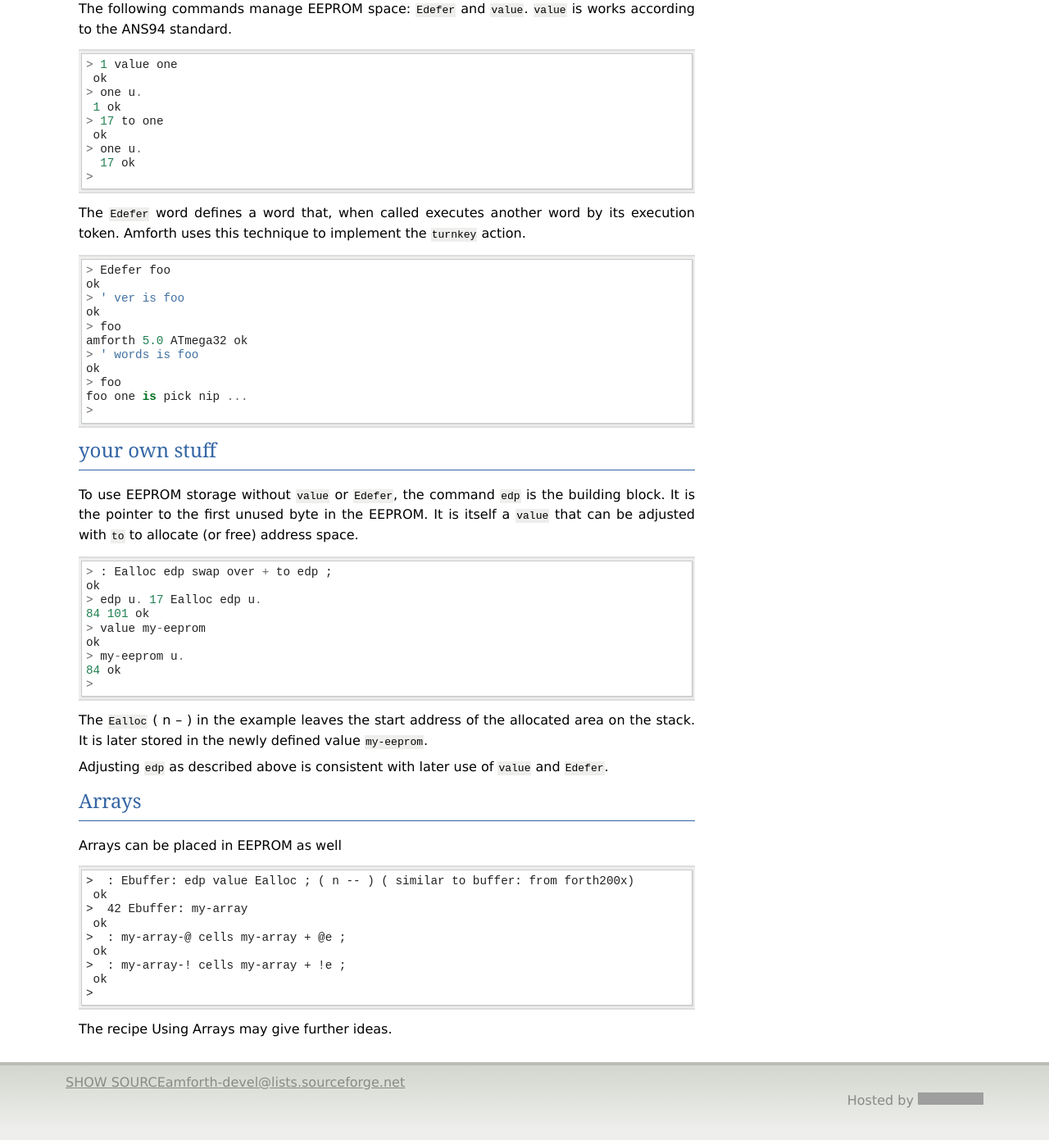
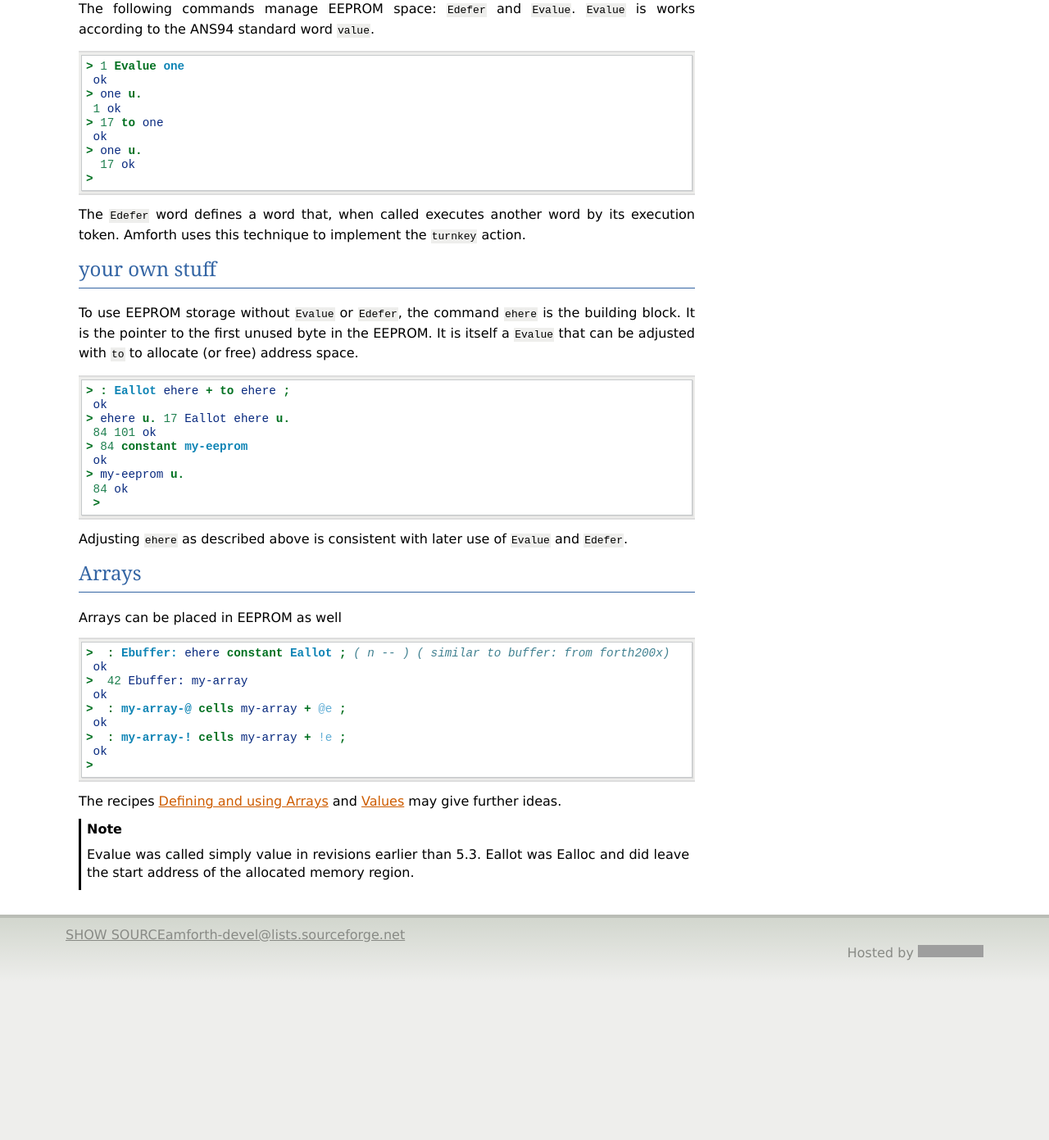
Before and after one commit to wexi/amforth-shadow, a Sphinx documentation site: the page built from doc/source/TG/recipes/EEPROM.rst, in a window 1280 px wide and 1400 px high, scrolled down 722 px. Shown: the top 1391 px of the window at 82% size. Built offline with Sphinx 7.4.7, drawn with Linux system fonts in a browser that asks for light colours; pages that are not in the unit, such as notebooks, are missing from menus; after the commit the page ends 1942 px from its top, so only the background shows below that; some of the changed text lies outside the part shown; grey boxes are pictures that could not be loaded.

Commit message:
edp is now ehere.
git-svn-id: svn://svn.code.sf.net/p/amforth/code/trunk@1533 fd1c0b69-5d68-47f5-910c-86182ebb6ecd

```diff
--- a/doc/source/TG/Architecture.rst
+++ b/doc/source/TG/Architecture.rst
@@ -687,7 +687,7 @@ EEPROM use the Edefer definition word. The standard
 word IS is used to put a new XT into it.
 
 Low level space management is done through the the
-EDP variable. This is not a forth value but a EEPROM
+EHERE variable. This is not a forth value but a EEPROM
 based variable. To read the current value an
 :command:`@e` operation must be used, changes are written
 back with :command:`!e`. It contains the highest EEPROM address
--- a/doc/source/TG/Implementation.rst
+++ b/doc/source/TG/Implementation.rst
@@ -70,8 +70,8 @@ initialize its content with 0:
 .. code-block:: forth
 
    : wordlist ( -- wid )
-       edp 0 over !e
-       dup cell+ to edp ;
+       ehere 0 over !e
+       dup cell+ to ehere ;
 
 This ``wid`` is used to create new entries. The basic procedure to do it
 is :command:`create`:
--- a/doc/source/TG/recipes/EEPROM.rst
+++ b/doc/source/TG/recipes/EEPROM.rst
@@ -30,92 +30,95 @@ cells to read and write data. There is no byte-level access.
   64 82 !e
 
 Amforth uses EEPROM internally already. To keep track of the
-free memory area the command ``edp`` gives the
+free memory area the command ``ehere`` gives the
 first free EEPROM address.
 
-::
+.. code-block:: forth
 
- > edp u.
-  82 ok
- >
+   > ehere u.
+    82 ok
+   >
 
 The following commands manage EEPROM space: ``Edefer``
-and ``value``. ``value`` is works according
-to the ANS94 standard.
+and ``Evalue``. ``Evalue`` is works according
+to the ANS94 standard word ``value``.
 
-::
+.. code-block:: forth
 
- > 1 value one
-  ok
- > one u.
-  1 ok
- > 17 to one
-  ok
- > one u.
-   17 ok
- >
+    > 1 Evalue one
+     ok
+    > one u.
+     1 ok
+    > 17 to one
+     ok
+    > one u.
+      17 ok
+    >
 
 The ``Edefer`` word defines a word that, when called
 executes another word by its execution token. Amforth uses this technique
 to implement the ``turnkey`` action.
 
-::
+.. code-block: forth
 
- > Edefer foo
- ok
- > ' ver is foo
- ok
- > foo
- amforth 5.0 ATmega32 ok
- > ' words is foo
- ok
- > foo
- foo one is pick nip ...
- >
+    > Edefer foo
+     ok
+    > ' ver is foo
+     ok
+    > foo
+     amforth 5.3 ATmega32 ok
+    > ' words is foo
+     ok
+    > foo
+     foo is pick nip ...
+    >
 
 your own stuff
 --------------
 
-To use EEPROM storage without ``value`` or
-``Edefer``, the command ``edp`` is the
-building block. It is the pointer to the first unused byte in the EEPROM.
-It is itself a ``value`` that can be adjusted with
-``to`` to allocate (or free) address space.
+To use EEPROM storage without ``Evalue`` or
+``Edefer``, the command ``ehere`` is the
+building block. It is the pointer to the first unused
+byte in the EEPROM. It is itself a ``Evalue`` that can
+be adjusted with ``to`` to allocate (or free) address
+space.
 
-::
+.. code-block:: forth
 
- > : Ealloc edp swap over + to edp ;
- ok
- > edp u. 17 Ealloc edp u.
- 84 101 ok
- > value my-eeprom
- ok
- > my-eeprom u.
- 84 ok
- >
+    > : Eallot ehere + to ehere ;
+     ok
+    > ehere u. 17 Eallot ehere u.
+     84 101 ok
+    > 84 constant my-eeprom
+     ok
+    > my-eeprom u.
+     84 ok
+     >
 
-The ``Ealloc`` ( n -- ) in the example leaves the
-start address of the allocated area on the stack. It is later
-stored in the newly defined value ``my-eeprom``.
-
-Adjusting ``edp`` as described above is consistent
-with later use of ``value`` and ``Edefer``.
+Adjusting ``ehere`` as described above is consistent
+with later use of ``Evalue`` and ``Edefer``.
 
 Arrays
 ------
 
 Arrays can be placed in EEPROM as well
 
-::
+.. code-block:: forth
 
- >  : Ebuffer: edp value Ealloc ; ( n -- ) ( similar to buffer: from forth200x)
-  ok
- >  42 Ebuffer: my-array
-  ok
- >  : my-array-@ cells my-array + @e ;
-  ok
- >  : my-array-! cells my-array + !e ;
-  ok
- >
+    >  : Ebuffer: ehere constant Eallot ; ( n -- ) ( similar to buffer: from forth200x)
+     ok
+    >  42 Ebuffer: my-array
+     ok
+    >  : my-array-@ cells my-array + @e ;
+     ok
+    >  : my-array-! cells my-array + !e ;
+     ok
+    >
 
-The recipe Using Arrays may give further ideas.
+The recipes :ref:`Arrays` and :ref:`Values` may give further ideas.
+
+.. note::
+
+   Evalue was called simply value in revisions earlier than 5.3.
+   Eallot was Ealloc and did leave the start address of the allocated
+   memory region.
--- a/doc/source/index.rst
+++ b/doc/source/index.rst
@@ -40,6 +40,8 @@ released but will be part of the next release.
 See the code section at Sourceforge to get the
 `most recent sources <http://sourceforge.net/p/amforth/code/HEAD/tree/trunk/>`__
 
+* core: renamed ``edp`` to ``ehere``. ``here`` points to data space, ``ehere`` points to eeprom data space.
+* doc: `Japanese Getting Started <http://amforth-installation-ja.readthedocs.org/ja/latest/index.html>`__
 * lib: many new :ref:`SPI` code examples: MMC/SD-Card from Lubos (So Sorry for
   beeing late) and TCP/IP (:ref:`Telnet`). Many Thanks to Jens. Speed optimized
   words for SPI in amforth core.
```
Also changed, not shown: other parts of doc/source/TG/recipes/EEPROM.rst (+2 -2 lines), doc/source/TG/recipes/Values.rst (+23 -2 lines), 11 other files.
